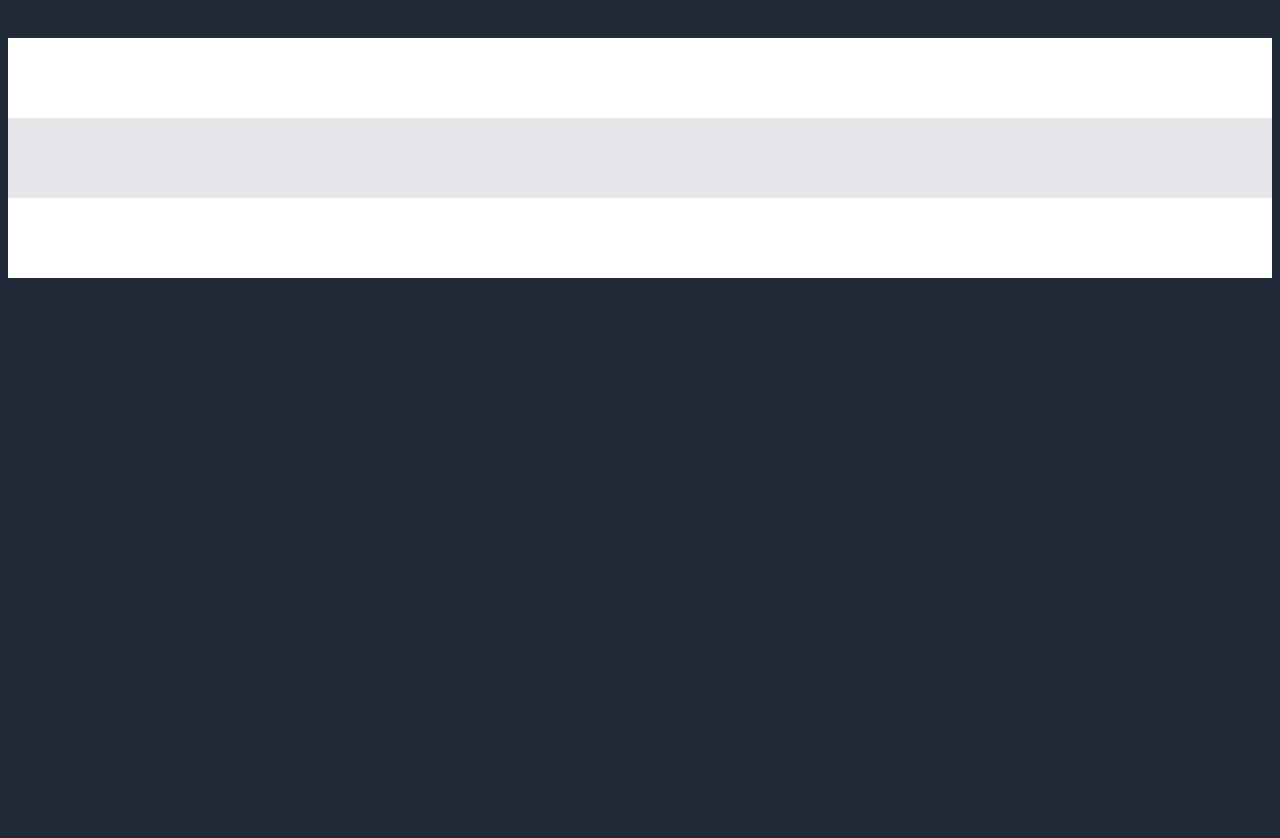
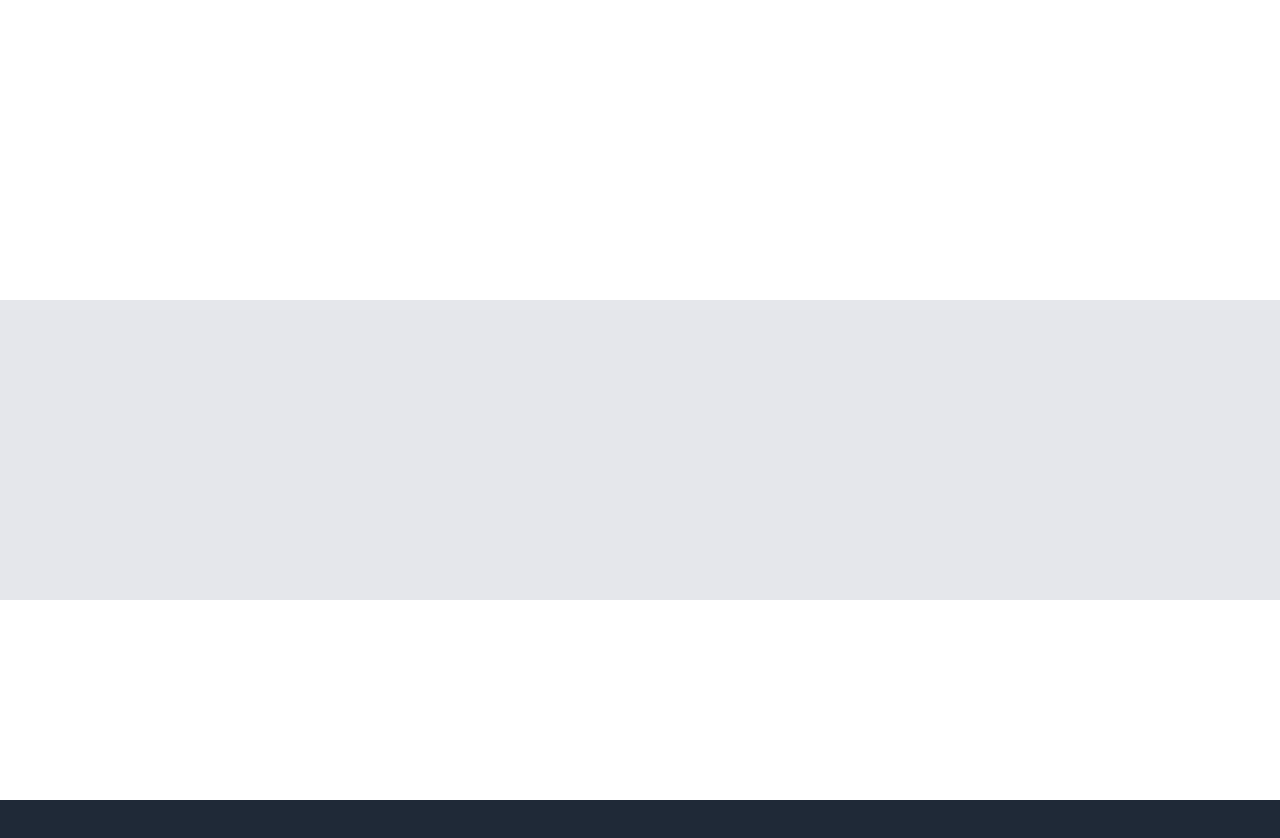
Before and after one commit to Zeelient/odin-landing-page, a plain HTML site: page index.html in a window 1280 px wide. Before the commit the page ends 800 px from the top, so only its background shows below. Drawn offline with Linux system fonts and the light colour scheme.

Commit message:
add index.css

```diff
--- a/index.css
+++ b/index.css
@@ -1,27 +1,33 @@
-body{
+ *{
+    margin: 0;
+  }
+
+  body{
     background-color:#1F2937 ;
+    height:1300px;
 }
 
-div {
-    padding-top: 30px;
+.boxes {
+
+    padding-top: 400px;
     text-align: center;
     color: #EEEEEE;
   }
 
 .box1 {
 
-    padding: 40px;
+    padding: 150px;
     background-color: #ffffff;
 }
 
 .box2 {
 
-    padding: 40px;
+    padding: 150px;
     background-color: #e5e7eb;
 }
 
 .box3 {
 
-    padding: 40px;
+    padding: 100px;
     background-color: #ffffff;
 }
```
